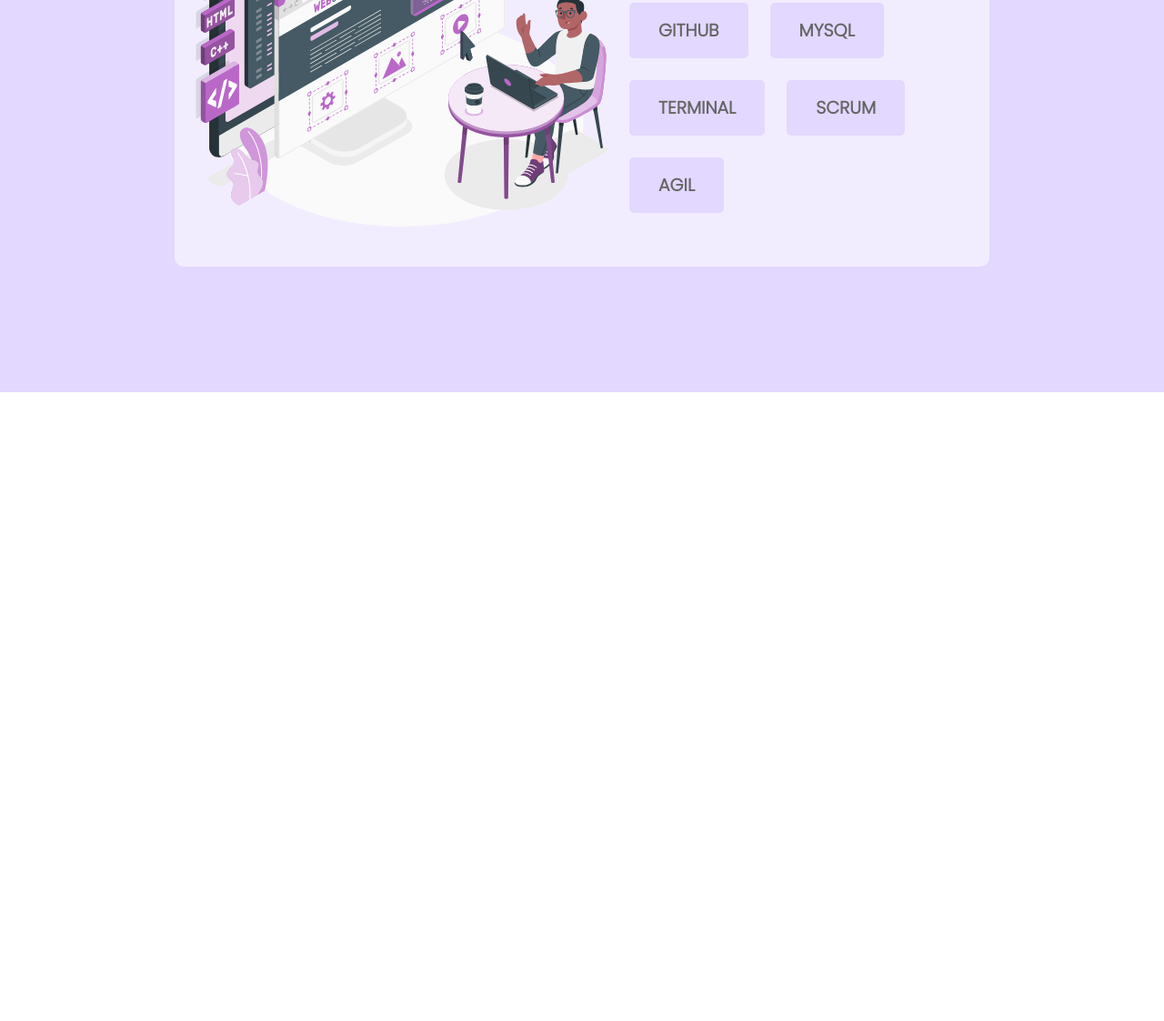
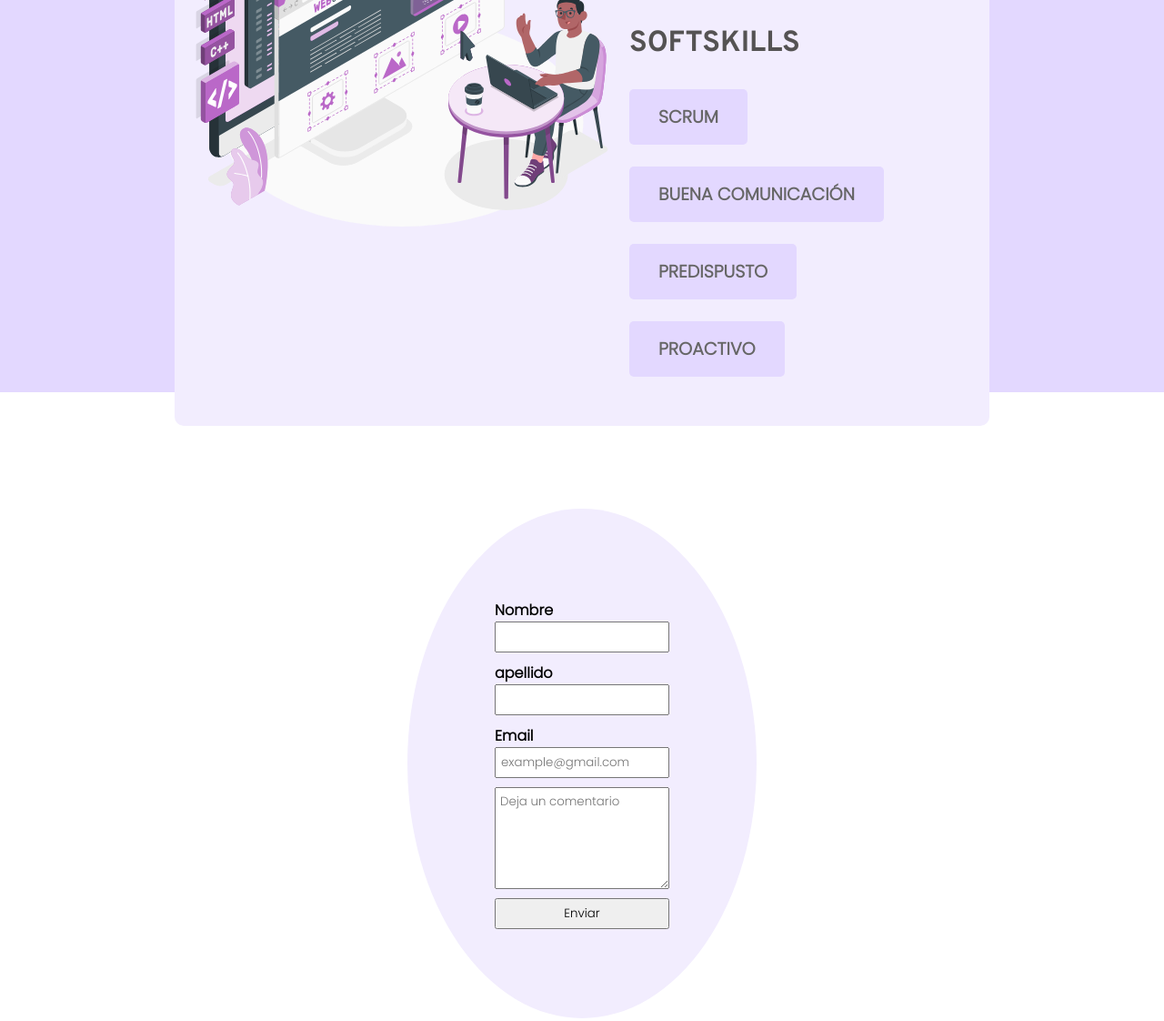
Before and after one commit to TomasTozzi/Portfolio, a plain HTML site: page index.html in a window 1280 px wide. Shown: the part 1916-3038 px from the top of the page at 91% size. Before the commit the page ends 2347 px from the top, so only its background shows below. Drawn offline with nearby package versions, Linux system fonts and the light colour scheme; files that its build step writes are made by us from their sources.

Commit message:
completar footer t form

```diff
--- a/estilos/style.css
+++ b/estilos/style.css
@@ -207,3 +207,57 @@ font-family: 'Overpass', sans-serif;
 .img-conocimientos{
     max-width: 500px;
 }
+
+.form-content{
+align-items: center;
+justify-content: center;
+margin-top: 10%;
+}
+
+.container-form{
+    flex-direction: column;
+    gap: 10px;
+    width: 30%;
+    height: 560px;
+    padding: 50px 0px;
+    border-radius: 50% ;
+    background-color: #F2EDFE;
+    font-weight: 700;
+    justify-content: center;
+    align-items: center;
+}
+
+
+.datos{
+    flex-direction: column;
+    gap: 10px;
+    max-width: 50%;
+
+}
+
+
+textarea, .boton-form{
+    padding: 5px;
+    width: 50%;
+}
+
+input{
+    padding: 5px;
+    width: 100%;
+}
+
+footer{
+    background-color: #e3d8ff;
+    height: 300px;
+    margin-top: -20px;
+    align-items: center;
+    justify-content: center;
+}
+
+.container-content-footer{
+    background-color: rgb(185, 158, 255, 0.1);
+    border: 2px solid rgba(229, 228, 233, 0.1);
+    margin-top: 150px;
+    height: 150px;
+    width: 100%;
+}
--- a/index.html
+++ b/index.html
@@ -57,14 +57,34 @@
           <div class="skill">GITHUB</div>
           <div class="skill">MYSQL</div>
           <div class="skill">TERMINAL</div>
+      </div>
+      <div class="info-conocimientos flex">
+        <h3 class="title-font">SOFTSKILLS</h3>
+        <div class="flex container-skills ">
           <div class="skill">SCRUM</div>
-          <div class="skill">AGIL</div>
+          <div class="skill">BUENA COMUNICACIÓN</div>
+          <div class="skill">PREDISPUSTO</div>
+          <div class="skill">PROACTIVO</div>
       </div>
     </div>
     </section>
     <section class="container-proyectos">
-
     </section>
+    <div class="flex form-content ">
+    <form class="flex  container-form"  id="contacto">
+      <div class="datos flex ">
+      <label for="name">Nombre<input type="text" name="name" id="name"></label>
+      <label for="apellido">apellido<input type="text" name="apellido" id="apellido"></label>
+      <label for="email" name="Email" id="email"> Email <input type="email" placeholder="example@gmail.com"></label>
+    </div>
+      <textarea name="comentario" id="comentario" cols="30" rows="5" placeholder="Deja un comentario"></textarea>
+      <input type="submit" value="Enviar" class="boton-form">
+    </form>
+  </div>
+  <img src="./imagenes/wavefooter.svg" alt="wave-footer">
+  <footer class="flex">
+    <div class="container-content-footer"></div>
+  </footer>
     </main>
   </body>
 </html>
```
Also changed, not shown: imagenes/wavefooter.svg (added).
